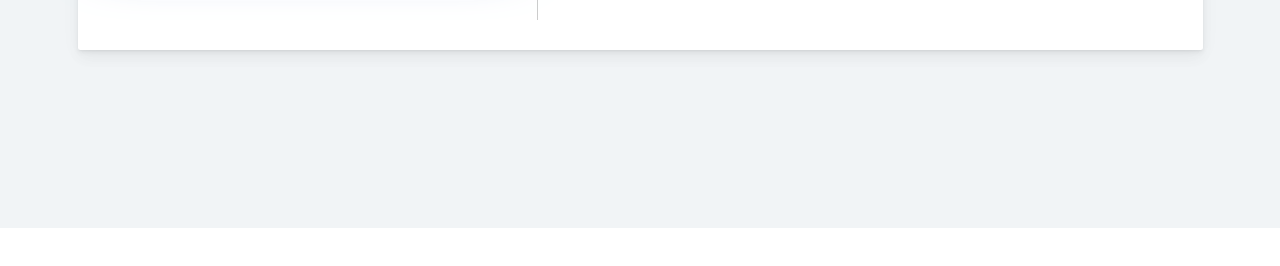
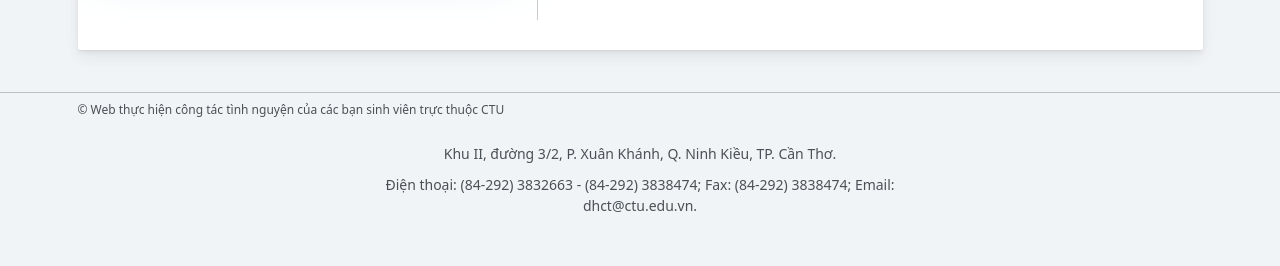
Before and after one commit to tttKiet/volunteer_frontend, a React (Create React App) app: page /login in a window 1280 px wide. Shown: the part 572-838 px from the top of the page. Before the commit the page ends 800 px from the top, so only its background shows below. Built offline with nearby package versions, Linux system fonts and the light colour scheme.

Commit message:
9. Footer

```diff
--- a/src/components/Footer/Footer.module.scss
+++ b/src/components/Footer/Footer.module.scss
@@ -0,0 +1,15 @@
+.wrap {
+    margin-top: 20px;
+    padding: 12px 0 40px 0;
+
+    .title {
+        font-size: 12px;
+        color: var(--text-color);
+    }
+
+    .card {
+        background-color: inherit;
+        font-size: 14px;
+        color: var(--text-color);
+    }
+}
--- a/src/components/Footer/index.js
+++ b/src/components/Footer/index.js
@@ -1,5 +1,39 @@
+import { Container, Row, Col } from 'react-bootstrap';
+import classNames from 'classnames/bind';
+import styles from './Footer.module.scss';
+const cx = classNames.bind(styles);
+
 function Footer() {
-    return <div> Footer</div>;
+    return (
+        <div className={cx('wrap')}>
+            <hr />
+
+            <Container>
+                <Row>
+                    <Col sm={12}>
+                        <h2 className={cx('title')}>
+                            &#169; Web thực hiện công tác tình nguyện của các bạn sinh viên trực thuộc CTU
+                        </h2>
+                    </Col>
+
+                    <Col sm={12}>
+                        <Row>
+                            <Col sm={6} className="offset-3 mt-4">
+                                <div className={cx('card', 'text-center', 'p-2')}>
+                                    <title>Trường Đại học Cần Thơ (Can Tho University)</title>
+                                    <p>Khu II, đường 3/2, P. Xuân Khánh, Q. Ninh Kiều, TP. Cần Thơ.</p>
+                                    <p>
+                                        Điện thoại: (84-292) 3832663 - (84-292) 3838474; Fax: (84-292) 3838474; Email:
+                                        dhct@ctu.edu.vn.
+                                    </p>
+                                </div>
+                            </Col>
+                        </Row>
+                    </Col>
+                </Row>
+            </Container>
+        </div>
+    );
 }
 
 export default Footer;
--- a/src/components/GlobalStyles/GlobalStyle.scss
+++ b/src/components/GlobalStyles/GlobalStyle.scss
@@ -2,6 +2,7 @@
 
 :root {
     --primary-color: rgb(27, 61, 254);
+    --text-color: #495057;
 }
 
 html {
@@ -15,5 +16,4 @@ body {
     margin: 0;
     padding: 0;
     box-sizing: border-box;
-    color: #495057;
 }
--- a/src/pages/Login/Login.module.scss
+++ b/src/pages/Login/Login.module.scss
@@ -1,5 +1,5 @@
 .wrap {
-    height: 100vh;
+    min-height: 100vh;
     // background: url('../../assets/images/backGround-login.png');
     background-size: cover;
     background-color: #f1f4f6;
--- a/src/pages/Login/index.js
+++ b/src/pages/Login/index.js
@@ -1,17 +1,16 @@
-import { useNavigate } from 'react-router-dom';
-import { useDispatch } from 'react-redux';
-import { userSlice } from '~/redux/reducers';
-
 import { Row, Col } from 'react-bootstrap';
 import Slide from '~/components/Carousel/Carousel';
 import Header from '~/components/Header';
+import Footer from '~/components/Footer';
+
+import FormLogin from '~/components/FormLogin';
+import classNames from 'classnames/bind';
+import styles from './Login.module.scss';
+
 import cr1 from '../../assets/images/cr1.jpg';
 import cr2 from '../../assets/images/cr2.jpg';
 import cr3 from '../../assets/images/cr3.jpg';
 import cr4 from '../../assets/images/cr4.jpg';
-import FormLogin from '~/components/FormLogin';
-import classNames from 'classnames/bind';
-import styles from './Login.module.scss';
 const cx = classNames.bind(styles);
 const imgItems = [
     {
@@ -69,6 +68,7 @@ function Login() {
                     </Row>
                 </div>
             </div>
+            <Footer />
         </div>
     );
 }
```
